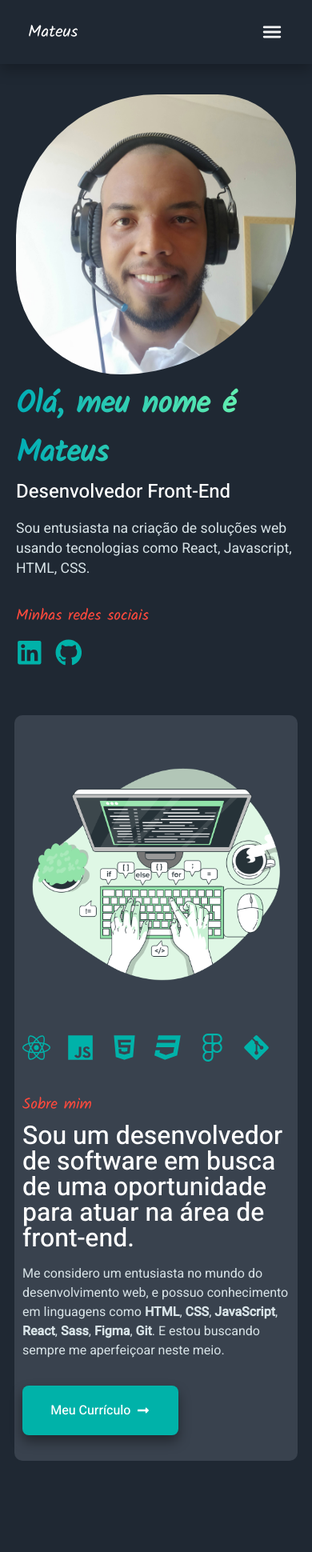
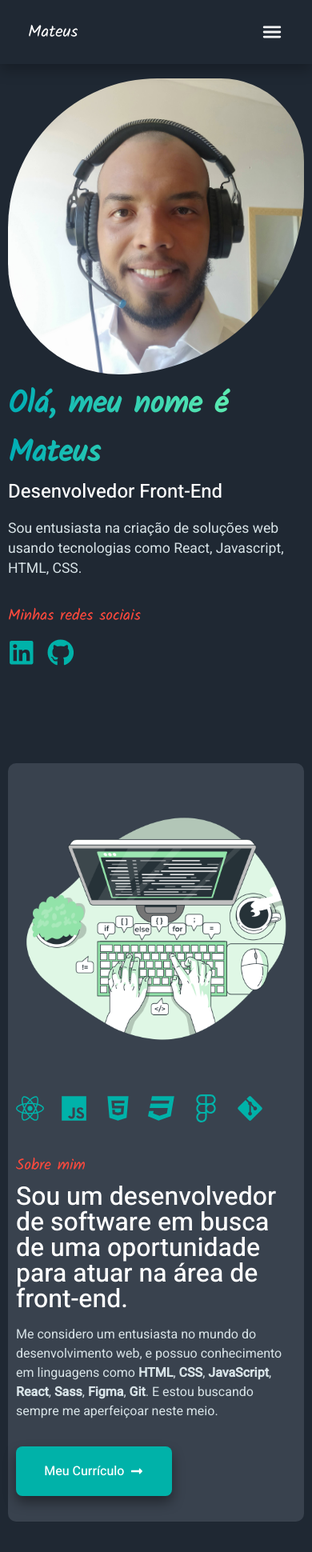
Before and after one commit to MateusLeonardo/portfolio, a React (Vite) app: page / in a window 390 px wide. Shown: the top 1940 px of the page at 80% size. Built offline with nearby package versions, Linux system fonts and the light colour scheme.

Commit message:
corrigindo erros de padding e margin

```diff
--- a/src/components/Header.jsx
+++ b/src/components/Header.jsx
@@ -14,7 +14,7 @@ export function Header({ scrollToSection, sobreRef, projetosRef, contatoRef }) {
   const handleLinkClick = (ref) => (e) => {
     e.preventDefault();
     scrollToSection(ref);
-    setMenuOpen(!menuOpen);
+    handleToggleMenu()
   };
 
   const scrollToTop = (e) => {
@@ -23,8 +23,9 @@ export function Header({ scrollToSection, sobreRef, projetosRef, contatoRef }) {
       top: 0,
       behavior: "smooth",
     });
-    if (e.target.innerHTML != "Mateus") {
-      setMenuOpen(!menuOpen);
+    const clickedName = e.target.innerHTML;
+    if (clickedName !== "Mateus") {
+      handleToggleMenu()
     }
   };
 
--- a/src/components/Header.module.css
+++ b/src/components/Header.module.css
@@ -75,7 +75,7 @@
   .ulMenu {
     flex-direction: column;
     align-items: flex-end;
-    padding-right: 10px;
+    padding-right: 2rem;
     gap: 2rem;
     padding-top: 2rem;
   }
--- a/src/pages/Home.module.css
+++ b/src/pages/Home.module.css
@@ -6,7 +6,7 @@
   justify-content: center;
   max-width: 1200px;
   margin: 0 auto;
-  padding: 20px;
+  padding: 10px;
 }
 .headline .leftContent,
 .headline .rightContent {
@@ -85,16 +85,16 @@
 }
 
 .aboutContainer {
-  padding-top: 4rem;
+  padding-top: 5rem;
   margin: 0 auto;
   max-width: 1400px;
-  padding: 10px;
 }
 .about {
   display: flex;
   padding: 2rem;
   background-color: var(--surface-primary);
   border-radius: 10px;
+  margin: 10px;
 }
 .about .leftContent {
   display: flex;
@@ -150,12 +150,14 @@
   .about {
     flex-direction: column;
   }
+  .about .leftContent img {
+    width: 500px;
+  }
 }
 @media (max-width: 768px) {
   .about {
     padding: 2rem 10px;
     gap: 2rem;
-    margin: 0 0.5rem;
   }
   .about .rightContent {
     padding: 0;
@@ -241,6 +243,12 @@
   filter: brightness(80%);
 }
 
+@media(max-width: 375px) {
+  .projetcs .card {
+    padding: 10px;
+  }
+}
+
 .contactContainer {
   padding-bottom: 5rem;
   padding-top: 5rem;
@@ -253,6 +261,7 @@
   display: flex;
   align-items: center;
   background-color: var(--surface-primary);
+  border-radius: 10px;
 }
 .contact .leftContent,
 .contact .rightContent {
```
